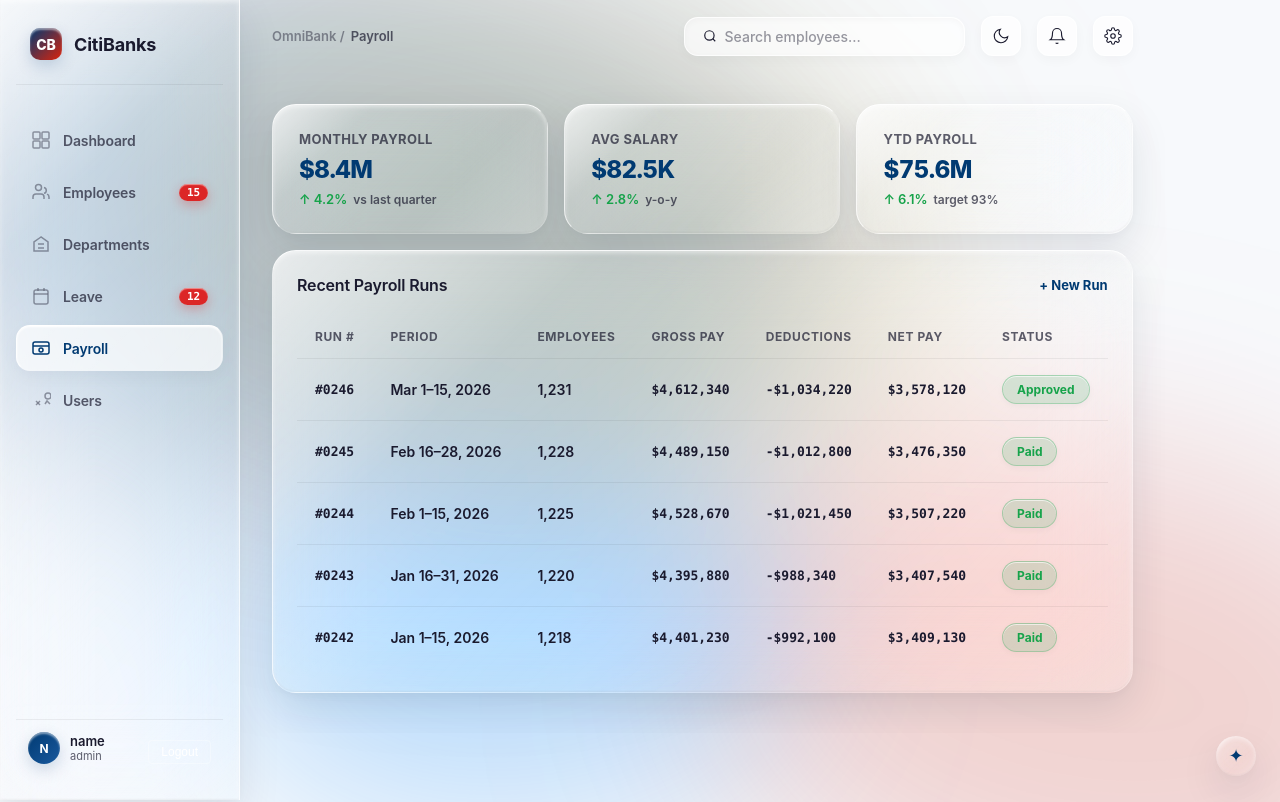
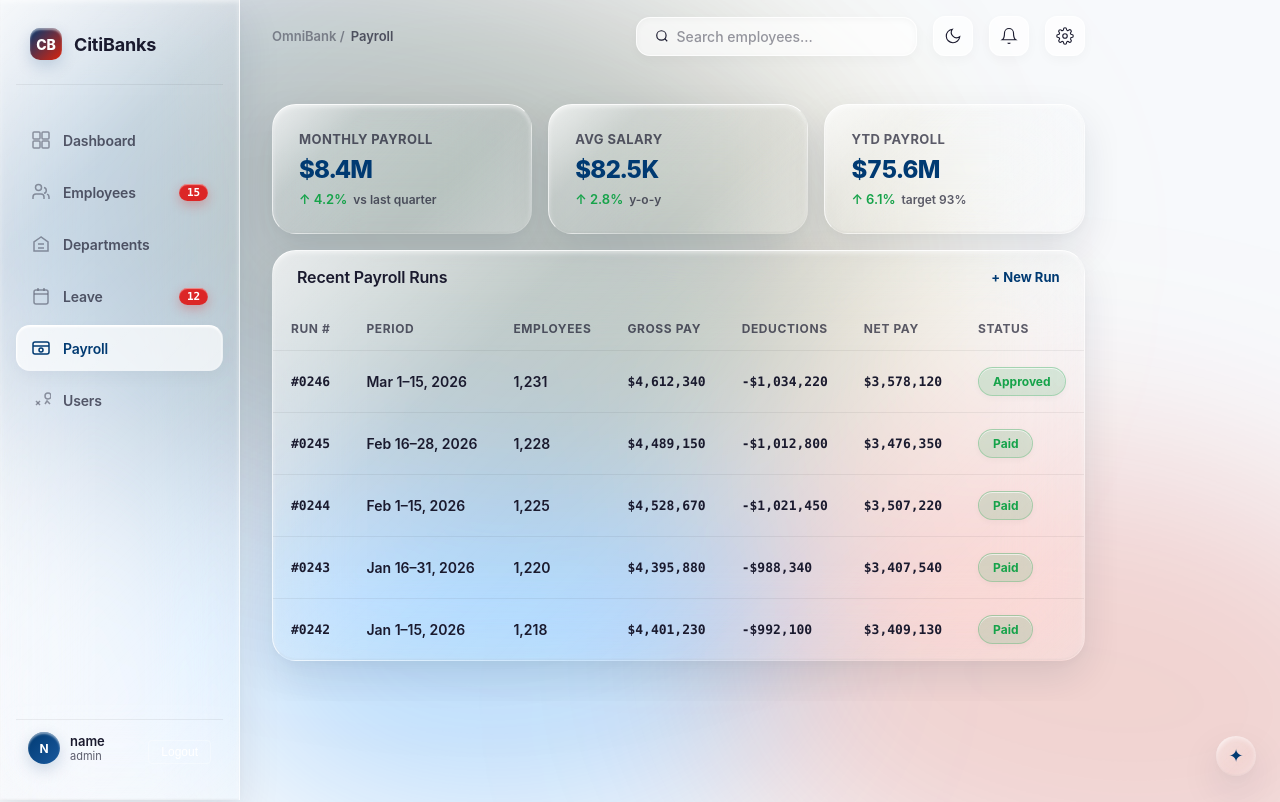
Before and after one commit to skyfalljoss/EMS_training, a React (Vite) app in the folder frontend/: page /payroll in a window 1280 px wide. Shown: the top 802 px of the page. Built offline with nearby package versions, Linux system fonts and the light colour scheme; no server answers; sample sign-in values are in the browser's storage.

Commit message:
fix: pages full width by separating table from glass-card padding (employees, payroll)

```diff
--- a/frontend/src/pages/Employees.jsx
+++ b/frontend/src/pages/Employees.jsx
@@ -39,6 +39,9 @@ export default function Employees() {
           </div>
           <span className="action" onClick={() => setFormOpen(true)}>+ Add Employee</span>
         </div>
+      </div>
+
+      <div className="glass-card" style={{padding:0}}>
         <div className="table-wrap">
           <table>
             <thead><tr><th>Employee</th><th>Department</th><th>Role</th><th>Status</th><th>Start Date</th></tr></thead>
--- a/frontend/src/pages/Payroll.jsx
+++ b/frontend/src/pages/Payroll.jsx
@@ -15,8 +15,8 @@ export default function Payroll() {
         <div className="kpi-card glass-card"><div className="kpi-label">YTD Payroll</div><div className="kpi-value" style={{fontSize:24}}>$75.6M</div><div className="kpi-trend up">↑ 6.1% <span className="kpi-sub">target 93%</span></div></div>
       </div>
 
-      <div className="glass-card">
-        <div className="card-header"><h2>Recent Payroll Runs</h2><span className="action">+ New Run</span></div>
+      <div className="glass-card" style={{padding:0}}>
+        <div className="card-header" style={{padding:'16px 24px 0'}}><h2>Recent Payroll Runs</h2><span className="action">+ New Run</span></div>
         <div className="table-wrap payroll-table-wrap">
           <table>
             <thead><tr><th>Run #</th><th>Period</th><th>Employees</th><th>Gross Pay</th><th>Deductions</th><th>Net Pay</th><th>Status</th></tr></thead>
```
